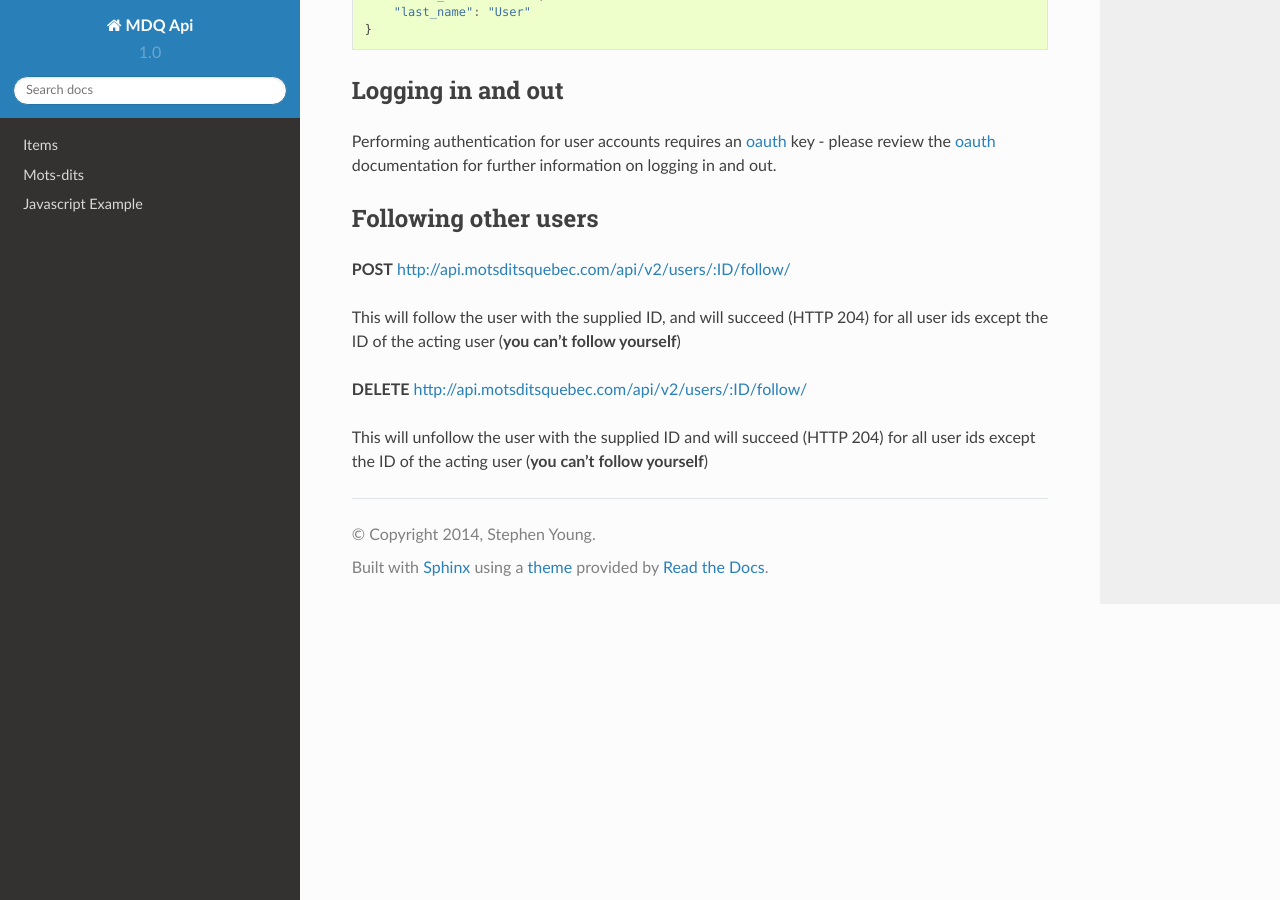
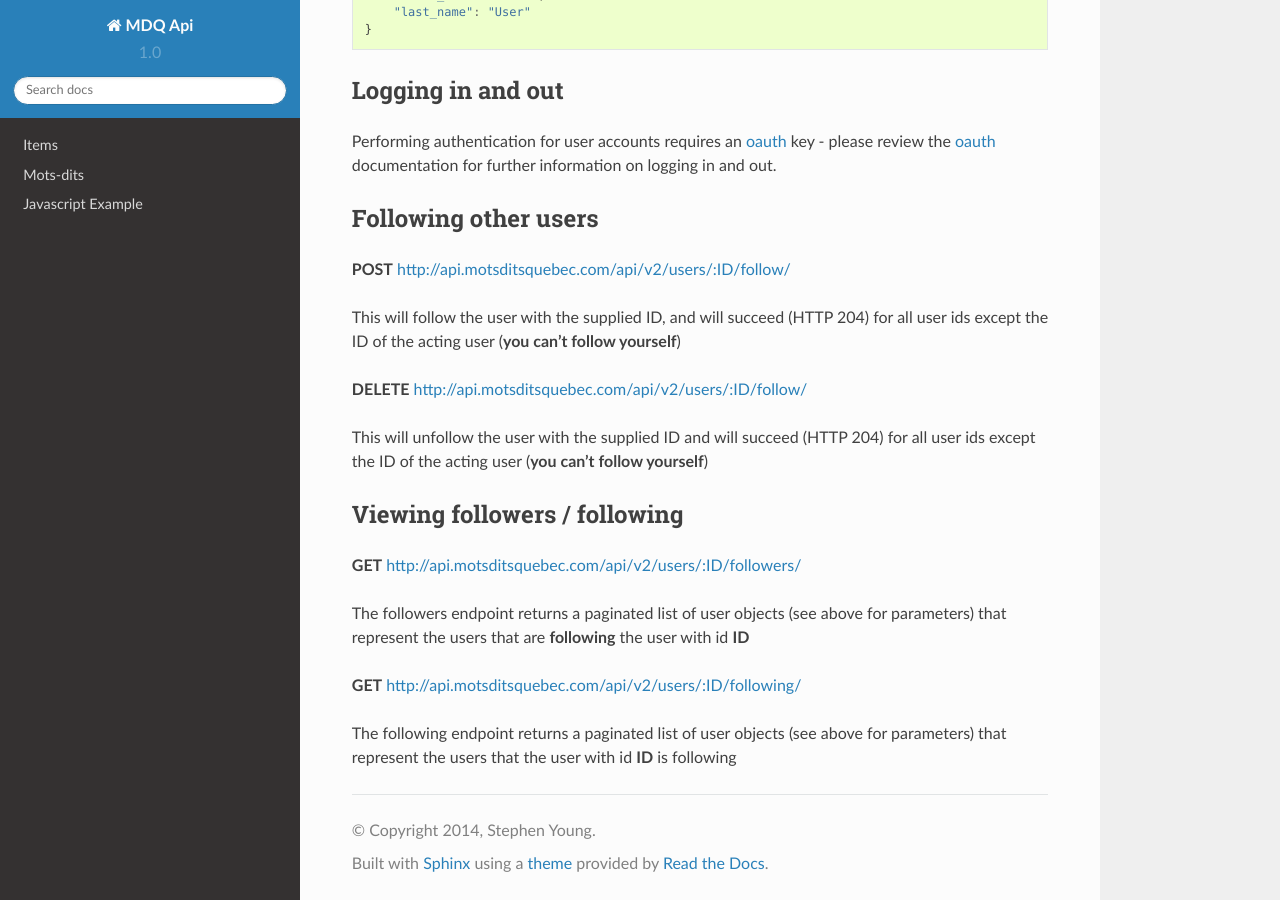
Before and after one commit to mikaeltheimer/mdq_api, a Sphinx documentation site: the page built from doc/users.rst, in a window 1280 px wide and 900 px high, scrolled down 735 px. Built offline with Sphinx 7.4.7 and the Read the Docs theme 2.0.0, drawn with Linux system fonts in a browser that asks for light colours; pages that are not in the unit, such as notebooks, are missing from menus.

Commit message:
documentation for following / followers

```diff
--- a/doc/users.rst
+++ b/doc/users.rst
@@ -51,6 +51,17 @@ This will follow the user with the supplied ID, and will succeed (HTTP 204) for
 
 This will unfollow the user with the supplied ID and will succeed (HTTP 204) for all user ids except the ID of the acting user (**you can't follow yourself**)
 
+Viewing followers / following
+-----------------------------
+
+**GET** http://api.motsditsquebec.com/api/v2/users/:ID/followers/
+
+The followers endpoint returns a paginated list of user objects (see above for parameters) that represent the users that are **following** the user with id **ID**
+
+**GET** http://api.motsditsquebec.com/api/v2/users/:ID/following/
+
+The following endpoint returns a paginated list of user objects (see above for parameters) that represent the users that the user with id **ID** is following
+
 
 
 .. _item: items.html
```
